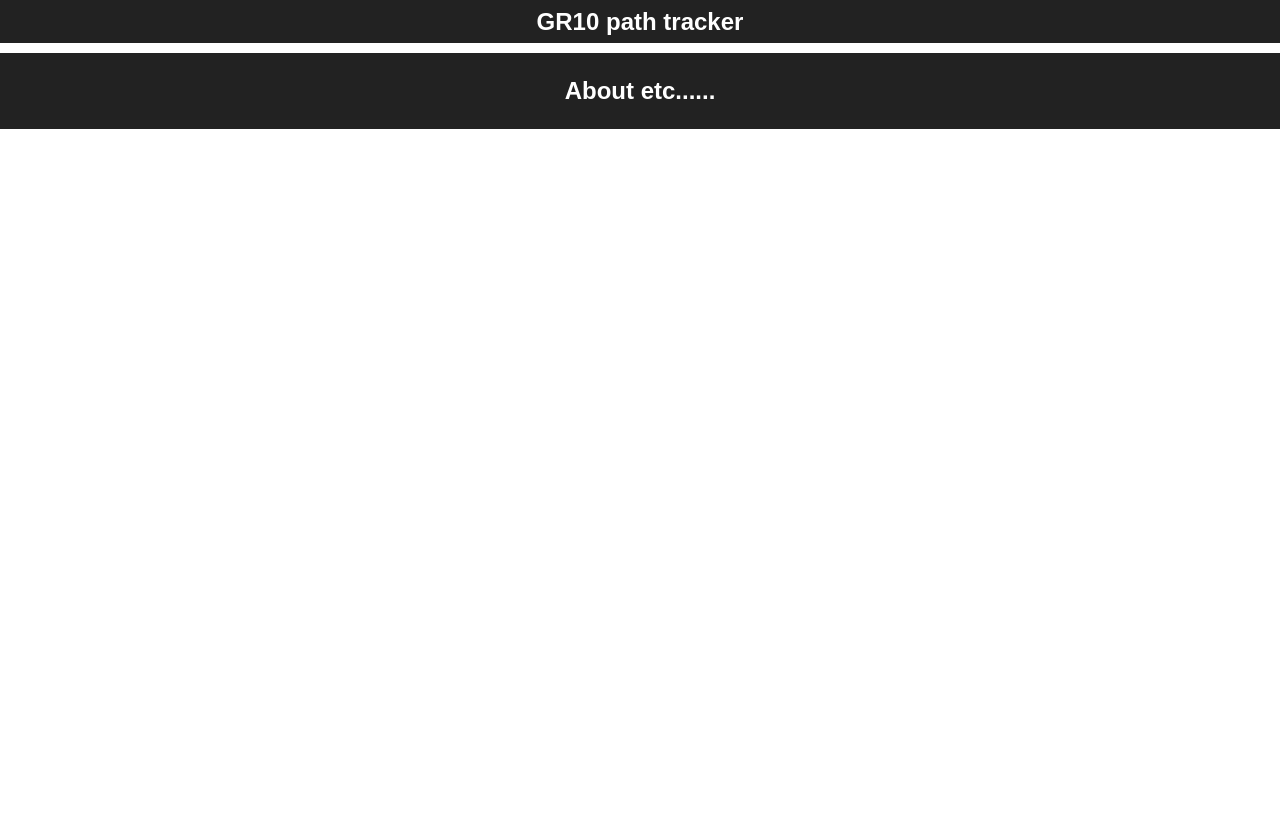
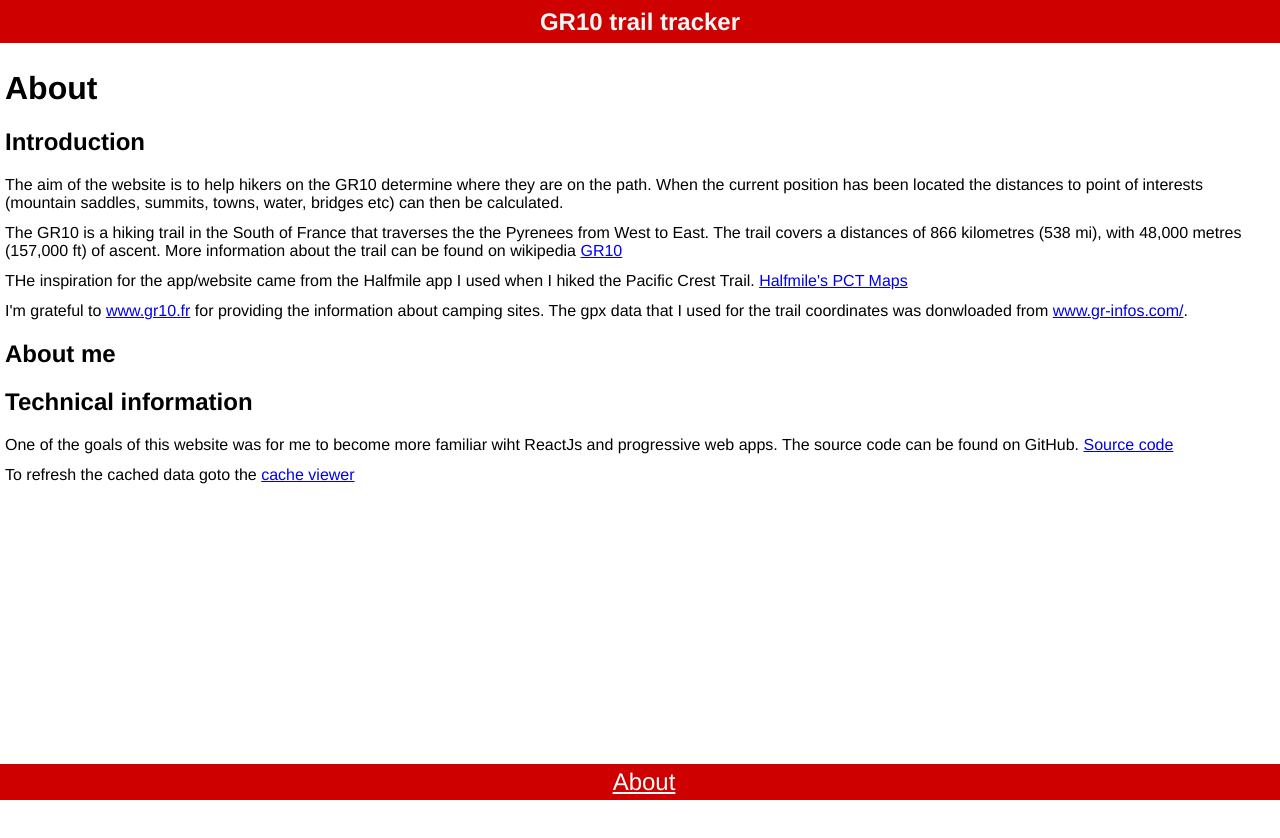
Before and after one commit to appolden/path-tracker, a React (Create React App) app: page /about in a window 1280 px wide. Shown: the top 838 px of the page. Before the commit the page ends 800 px from the top, so only its background shows below. Built offline with nearby package versions, Linux system fonts and the light colour scheme; what google-maps-react would draw is missing.

Commit message:
Add about page, Add scroll to

```diff
--- a/public/index.html
+++ b/public/index.html
@@ -20,7 +20,7 @@
       work correctly both with client-side routing and a non-root public URL.
       Learn how to configure a non-root public URL by running `npm run build`.
     -->
-    <title>Trail tracker for the GR10</title>
+    <title>GR10 trail tracker</title>
   </head>
   <body>
     <noscript>
--- a/src/App.css
+++ b/src/App.css
@@ -1,22 +1,27 @@
 html,
 body {
+  margin: 0;
   height: 100%;
-  margin: 0;
+  min-height: 100%;
+  font-family: 'Helvetica Neue', 'Helvetica', 'sans-serif';
 }
 
 p {
-  margin-bottom: 0.5em;
+  margin-bottom: 0.75em;
   margin-top: 0.5em;
 }
 
 .App {
+  height: 100vh;
 }
 
 .App-header {
-  background-color: #222;
+  background-color: #ce0000;
   padding: 4px;
-  color: white;
+  color: whitesmoke;
   text-align: center;
+  font-weight: bolder;
+  flex: none;
 }
 
 .App-title {
@@ -29,16 +34,26 @@ p {
 }
 
 .App-footer {
-  background-color: #222;
+  position: fixed;
+  left: 0;
+  bottom: 0;
+  width: 100%;
+  background-color: #ce0000;
   padding: 4px;
   color: white;
   text-align: center;
+  flex: none;
+}
+
+.App-footer > a {
+  font-size: 1.5em;
   margin: 0.15em;
+  color: white;
 }
 
 .pointsOfInterest {
-  max-height: 700px;
   overflow-y: scroll;
+  padding-bottom: 5px;
 }
 
 .pointOfInterest {
@@ -51,3 +66,67 @@ p {
   padding: 4px;
   background-color: #637fed;
 }
+
+.aboutContent {
+  overflow-y: scroll;
+}
+
+@media screen and (max-height: 568px) {
+  .pointsOfInterest {
+    height: 475px;
+  }
+
+  .aboutContent {
+    height: 475px;
+  }
+}
+
+@media screen and (max-height: 640px) {
+  .pointsOfInterest {
+    height: 500px;
+  }
+
+  .aboutContent {
+    height: 450px;
+  }
+}
+
+@media screen and (max-height: 667px) {
+  .pointsOfInterest {
+    height: 525px;
+  }
+
+  .aboutContent {
+    height: 525px;
+  }
+}
+
+@media screen and (max-height: 736px) {
+  .pointsOfInterest {
+    height: 595px;
+  }
+
+  .aboutContent {
+    height: 595px;
+  }
+}
+
+@media screen and (max-height: 812px) {
+  .pointsOfInterest {
+    height: 670px;
+  }
+
+  .aboutContent {
+    height: 700px;
+  }
+}
+
+@media screen and (max-height: 1024px) {
+  .pointsOfInterest {
+    height: 875px;
+  }
+
+  .aboutContent {
+    height: 950px;
+  }
+}
--- a/src/App.js
+++ b/src/App.js
@@ -5,13 +5,14 @@ import PathTracker from './component/path-tracker.jsx';
 import PathEncoder from './component/path-encoder.jsx';
 import PointOfInterestEncoder from './component/point-of-interest-encoder.jsx';
 import CacheViewer from './component/cache-viewer.jsx';
+import About from './component/about.jsx';
 
 class App extends Component {
   render() {
     return (
       <div className="App">
         <header className="App-header">
-          <h1 className="App-title">GR10 path tracker</h1>
+          <h1 className="App-title">GR10 trail tracker</h1>
         </header>
         <div className="App-content">
           <Router>
@@ -24,11 +25,12 @@ class App extends Component {
                 component={PointOfInterestEncoder}
               />
               <Route exact path="/cache-viewer" component={CacheViewer} />
+              <Route exact path="/about" component={About} />
             </React.Fragment>
           </Router>
         </div>
-        <footer className="App-header">
-          <h2>About etc......</h2>
+        <footer className="App-footer">
+          <a href="/about">About</a>
         </footer>
       </div>
     );
--- /dev/null
+++ b/src/component/about.jsx
@@ -0,0 +1,69 @@
+import React, { Component } from 'react';
+
+class About extends Component {
+  render() {
+    return (
+      <div className="aboutContent">
+        <h1>About</h1>
+        <h2>Introduction</h2>
+        <p>
+          The aim of the website is to help hikers on the GR10 determine where
+          they are on the path. When the current position has been located the
+          distances to point of interests (mountain saddles, summits, towns,
+          water, bridges etc) can then be calculated.
+        </p>
+        <p>
+          The GR10 is a hiking trail in the South of France that traverses the
+          the Pyrenees from West to East. The trail covers a distances of 866
+          kilometres (538 mi), with 48,000 metres (157,000 ft) of ascent. More
+          information about the trail can be found on wikipedia{' '}
+          <a href="https://en.wikipedia.org/wiki/GR_10" title="GR10">
+            GR10
+          </a>
+        </p>
+        <p>
+          THe inspiration for the app/website came from the Halfmile app I used
+          when I hiked the Pacific Crest Trail.{' '}
+          <a href="https://www.pctmap.net/" title="Halfmile PCT maps">
+            Halfmile's PCT Maps
+          </a>
+        </p>
+
+        <p>
+          I'm grateful to{' '}
+          <a href="http://www.gr10.fr/" title="GR10">
+            www.gr10.fr
+          </a>{' '}
+          for providing the information about camping sites. The gpx data that I
+          used for the trail coordinates was donwloaded from{' '}
+          <a href="http://www.gr-infos.com/" title="gpx source">
+            www.gr-infos.com/
+          </a>.
+        </p>
+
+        <h2>About me</h2>
+
+        <h2>Technical information</h2>
+        <p>
+          One of the goals of this website was for me to become more familiar
+          wiht ReactJs and progressive web apps. The source code can be found on
+          GitHub.{' '}
+          <a
+            href="https://github.com/appolden/path-tracker"
+            title="source code"
+          >
+            Source code
+          </a>{' '}
+        </p>
+        <p>
+          To refresh the cached data goto the{' '}
+          <a href="/cache-viewer" title="cache viewer">
+            cache viewer
+          </a>{' '}
+        </p>
+      </div>
+    );
+  }
+}
+
+export default About;
--- a/src/component/path-tracker.jsx
+++ b/src/component/path-tracker.jsx
@@ -37,6 +37,14 @@ class PathTracker extends Component {
     ) {
       var element = ReactDOM.findDOMNode(this);
       var pointCurrentElement = ReactDOM.findDOMNode(this.pointCurrent);
+      console.log(
+        `pointCurrentElement.parentNode.scrollTop ${
+          pointCurrentElement.parentNode.scrollTop
+        }`
+      );
+      console.log(
+        `pointCurrentElement.offsetTop ${pointCurrentElement.offsetTop}`
+      );
       pointCurrentElement.parentNode.scrollTop =
         pointCurrentElement.offsetTop - 100;
       this.scrollToAfterComponentDidUpdate = false;
```
